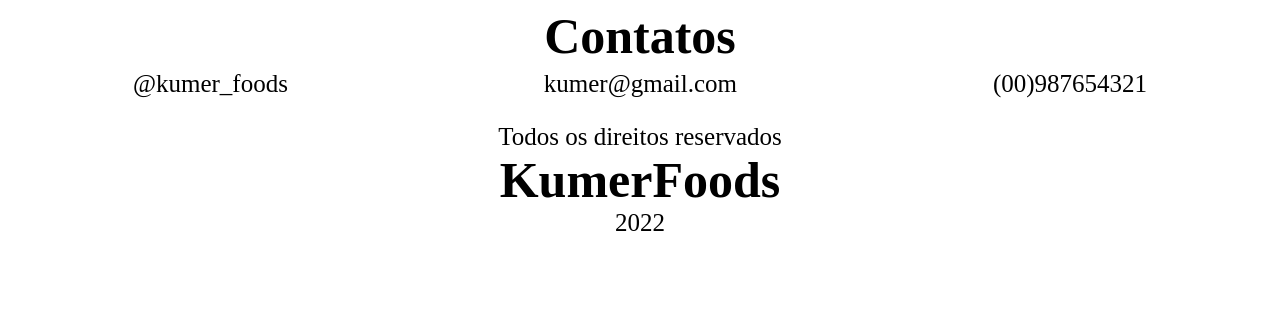
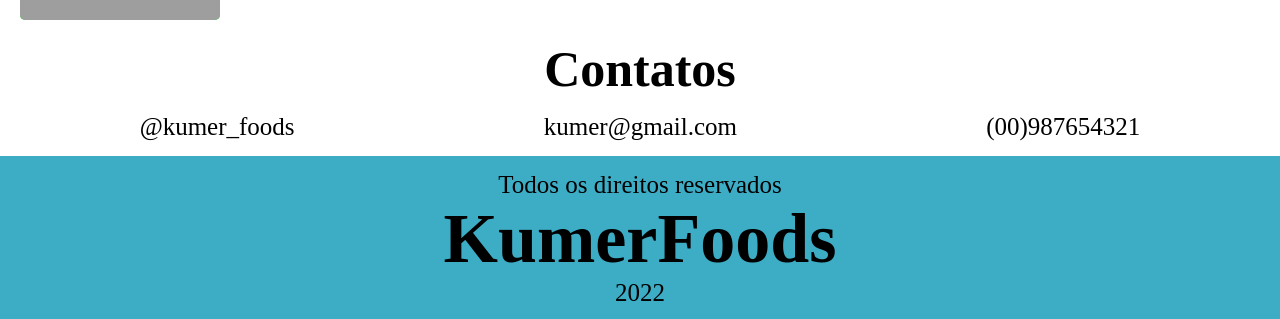
Before and after one commit to fanylouise/KumerFoods, a React (Create React App) app: page / in a window 1280 px wide. Shown: the part 998-1317 px from the top of the page. Before the commit the page ends 1260 px from the top, so only its background shows below. Built offline with nearby package versions, Linux system fonts and the light colour scheme; grey boxes are pictures that could not be loaded; the HTML template or start-up script is replaced by a standard one; a web font is replaced by a local one.

Commit message:
Footer finished

```diff
--- a/src/App.css
+++ b/src/App.css
@@ -34,7 +34,7 @@
 
 }
 .OptionsTitle{
-  font-size:40px ;
+  font-size:50px ;
 }
 
 
--- a/src/componentes/Footer.css
+++ b/src/componentes/Footer.css
@@ -7,13 +7,14 @@
 }
 h1.contacts{
   color: black;
+  font-size: 50px;
 }
 ul.contacts_list{
   display: flex;
   justify-content: space-around;
   align-items: center;
   flex-direction: row;
-  margin:5px;
+  margin:15px;
   list-style: none;
 }
 ul.contacts_list li{
@@ -30,8 +31,9 @@ ul.contacts_list li a:hover{
 }
 p.rights{
   font-size: 25px;
-  color: black;
-  margin: 25px;
+  background-color: #3DADC6;
+  color: rgb(0, 0, 0);
+  padding:15px;
 }
 
 @media(max-width:470px) {
--- a/src/componentes/Logo-KumerFoods.css
+++ b/src/componentes/Logo-KumerFoods.css
@@ -3,7 +3,7 @@
 h1{
   font-family: 'Jolly Lodger';
   text-align: center;
-  font-size: 50px;
+  font-size: 70px;
 
 }
 body{
```
